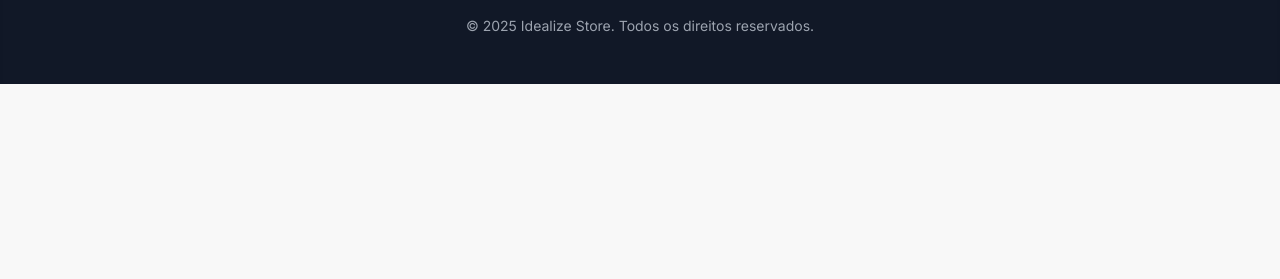
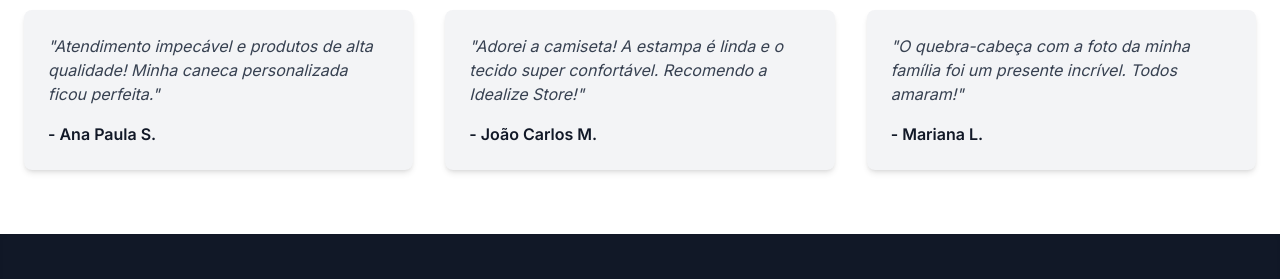
Before and after one commit to EzequielPaiva96/idealize, a plain HTML site: page index.html in a window 1280 px wide. Shown: the part 5392-5671 px from the top of the page. Before the commit the page ends 5476 px from the top, so only its background shows below. Drawn offline with nearby package versions, Linux system fonts and the light colour scheme.

Commit message:
Atualização

```diff
--- a/index.html
+++ b/index.html
@@ -699,6 +699,30 @@
         <i class="fab fa-whatsapp fa-2x"></i>
     </a>
 
+        <!-- Seção de Depoimentos -->
+        <section id="testimonials" class="py-16 bg-white">
+            <div class="container mx-auto px-6">
+                <h2 class="text-4xl font-bold text-center text-gray-800 mb-12 section-title mx-auto">O que dizem nossos clientes</h2>
+                <div class="grid grid-cols-1 md:grid-cols-2 lg:grid-cols-3 gap-8">
+                    <!-- Depoimento 1 -->
+                    <div class="bg-gray-100 p-6 rounded-lg shadow-md">
+                        <p class="text-gray-700 italic mb-4">"Atendimento impecável e produtos de alta qualidade! Minha caneca personalizada ficou perfeita."</p>
+                        <p class="font-semibold text-gray-900">- Ana Paula S.</p>
+                    </div>
+                    <!-- Depoimento 2 -->
+                    <div class="bg-gray-100 p-6 rounded-lg shadow-md">
+                        <p class="text-gray-700 italic mb-4">"Adorei a camiseta! A estampa é linda e o tecido super confortável. Recomendo a Idealize Store!"</p>
+                        <p class="font-semibold text-gray-900">- João Carlos M.</p>
+                    </div>
+                    <!-- Depoimento 3 -->
+                    <div class="bg-gray-100 p-6 rounded-lg shadow-md">
+                        <p class="text-gray-700 italic mb-4">"O quebra-cabeça com a foto da minha família foi um presente incrível. Todos amaram!"</p>
+                        <p class="font-semibold text-gray-900">- Mariana L.</p>
+                    </div>
+                </div>
+            </div>
+        </section>
+
     <!-- Placeholder para o Rodapé -->
     <div id="footer-placeholder"></div>
 
```
